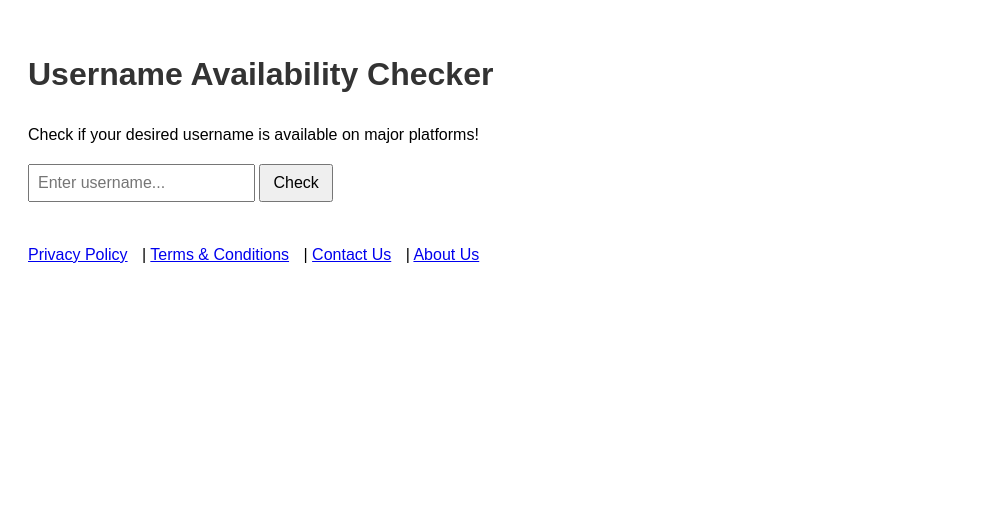
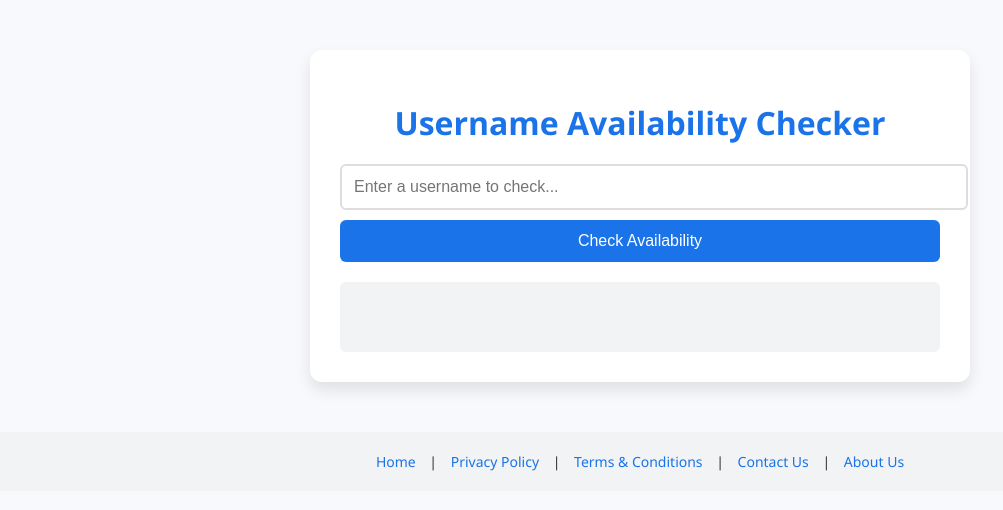
Before and after one commit to handlechecker-cpu/handle-checker-site, a plain HTML site: page index.html in a window 1280 px wide. Shown: the whole page, without its empty margins (0-1003 px from the left). Drawn offline with Linux system fonts and the light colour scheme.

Commit message:
Add files via upload

```diff
--- a/index.html
+++ b/index.html
@@ -7,13 +7,15 @@
   <link rel="stylesheet" href="style.css" />
 </head>
 <body>
-  <h1>Username Availability Checker</h1>
-  <p>Check if your desired username is available on major platforms!</p>
-  <input type="text" id="username" placeholder="Enter username..." />
-  <button onclick="checkUsername()">Check</button>
-  <div id="result"></div>
+  <div class="container">
+    <h1>Username Availability Checker</h1>
+    <input type="text" id="username" placeholder="Enter a username to check..." />
+    <button onclick="checkUsername()">Check Availability</button>
+    <div id="result"></div>
+  </div>
 
   <footer>
+    <a href="index.html">Home</a> |
     <a href="privacy-policy.html">Privacy Policy</a> |
     <a href="terms-and-conditions.html">Terms & Conditions</a> |
     <a href="contact.html">Contact Us</a> |
--- a/style.css
+++ b/style.css
@@ -1,6 +1,63 @@
-body { font-family: Arial, sans-serif; padding: 20px; line-height: 1.6; }
-h1 { color: #333; }
-input { padding: 8px; font-size: 16px; }
-button { padding: 8px 12px; font-size: 16px; }
-footer { margin-top: 40px; }
-footer a { margin-right: 10px; }
+body {
+  font-family: 'Segoe UI', Tahoma, Geneva, Verdana, sans-serif;
+  background: #f7f9fc;
+  color: #333;
+  padding: 0;
+  margin: 0;
+}
+.container {
+  max-width: 600px;
+  margin: 50px auto;
+  background: #ffffff;
+  padding: 30px;
+  border-radius: 12px;
+  box-shadow: 0 8px 16px rgba(0,0,0,0.1);
+}
+h1 {
+  text-align: center;
+  color: #1a73e8;
+  margin-bottom: 20px;
+}
+input[type="text"] {
+  width: 100%;
+  padding: 12px;
+  font-size: 16px;
+  border: 2px solid #ddd;
+  border-radius: 6px;
+  margin-bottom: 10px;
+}
+button {
+  width: 100%;
+  padding: 12px;
+  background-color: #1a73e8;
+  color: white;
+  font-size: 16px;
+  border: none;
+  border-radius: 6px;
+  cursor: pointer;
+  margin-bottom: 20px;
+}
+button:hover {
+  background-color: #1669c1;
+}
+#result {
+  background-color: #f1f3f4;
+  padding: 15px;
+  border-radius: 6px;
+  min-height: 40px;
+}
+footer {
+  text-align: center;
+  margin-top: 40px;
+  padding: 20px;
+  font-size: 14px;
+  background: #f1f3f4;
+}
+footer a {
+  color: #1a73e8;
+  margin: 0 10px;
+  text-decoration: none;
+}
+footer a:hover {
+  text-decoration: underline;
+}
```
